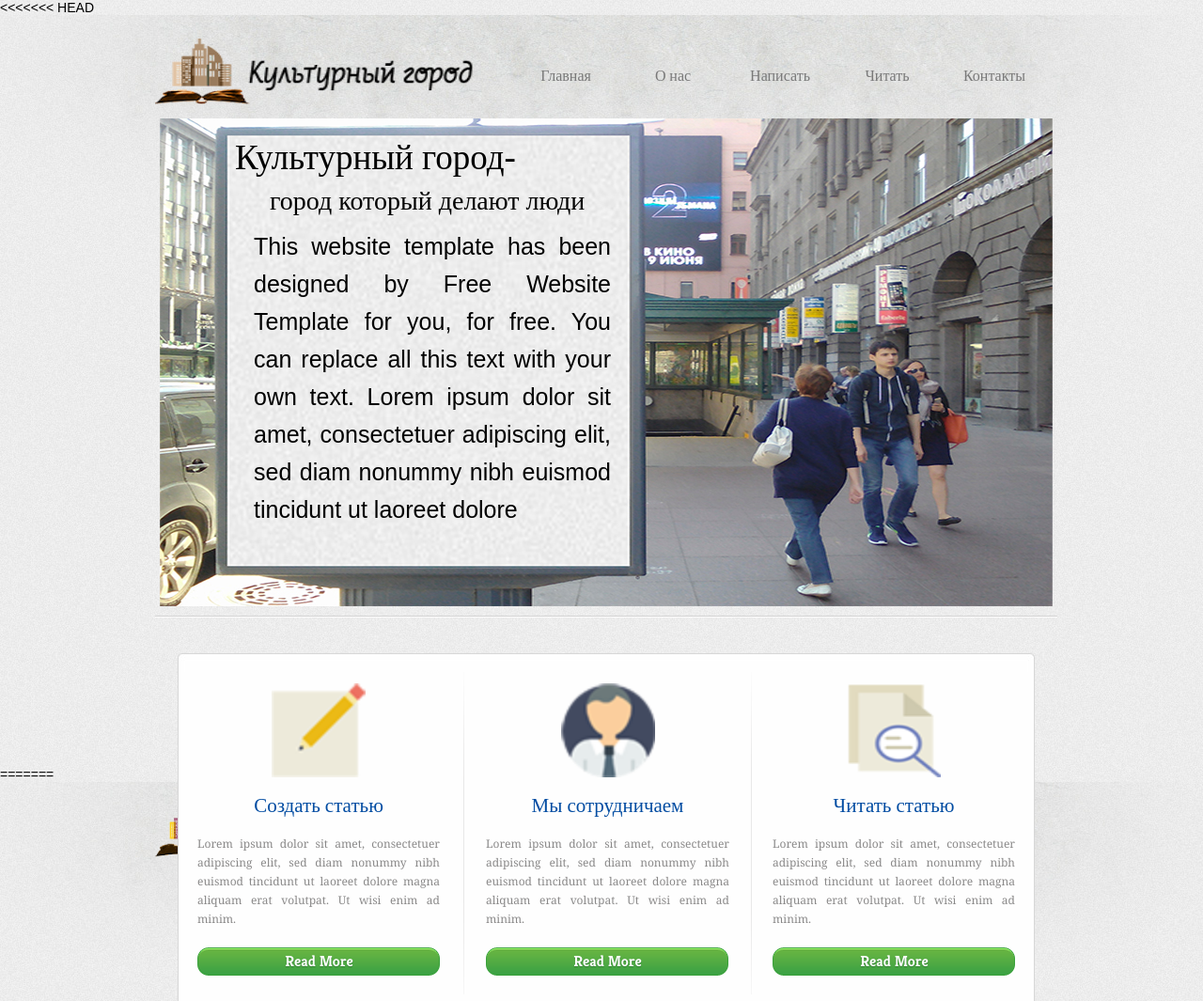
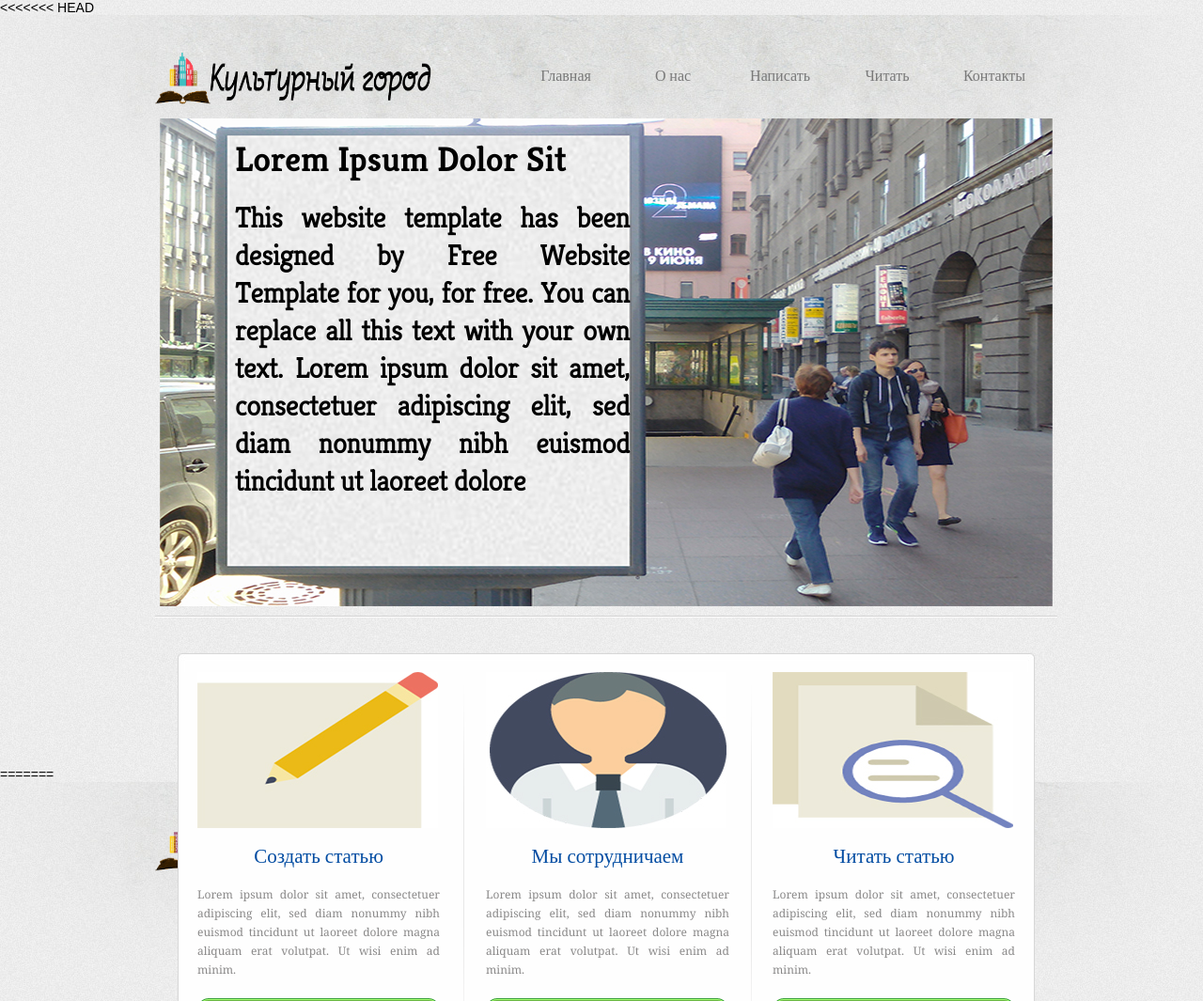
Before and after one commit to Alchick/city-city, a Flask app: page / in a window 1280 px wide. Shown: the top 1065 px of the page at 94% size. Run offline with Flask 2, Linux system fonts and the light colour scheme; some web fonts are replaced.

Commit message:
Revert "add font and change logo, icon_positions" bad index file something wrong:q This reverts commit d3e8beeea5cda5be42539ca88a3a13745e5b576c.

```diff
--- a/app/static/css/style.css
+++ b/app/static/css/style.css
@@ -26,14 +26,6 @@ body {
 	font-weight: normal;
 	font-style: normal;
 }
-@font-face {
-    font-family: 'five';
-    src: url('../fonts/five-font.ttf');
-	font-weight: normal;
-	font-style: normal;
-}
-
-
 #background {
 	background: url("../images/bg-page.jpg");
 	background-position:top center;
@@ -59,7 +51,7 @@ body {
 }
 #background #page #header a#logo img {
 	border:0;
-	margin-top:25px;
+	margin-top:40px;
 }
 /**-------------- Navigation style ---------------**/
 #background #page #header ul.navigation {
@@ -127,26 +119,27 @@ body {
 }
 #background #page #body .featured ul li h2 {
 	color:#ffffff;
-	font-family:'five';
-    font-weight:normal;
+	font-family: 'KreonBold';
+	font-weight:normal;
     margin-left:50px;
     margin:0;
 }
 #background #page #body .featured ul li h2 a {
 	color:#000000;
-    font-family: 'five';
+	font-family: 'KreonBold';
 	font-size:37px;
 	text-decoration:none;
 	font-weight:normal;
 }
 #background #page #body .featured ul li p {
 	color:#000000;
-	font-size:25px;
+	font-family: 'kreonlight';
+	font-size:30px;
 	line-height:40px;
 	text-align:justify;
-    margin:20px;
-    margin-top:10px;
-
+    margin:0;
+    margin-top:20px;
+    font-weight:bold;
 }
 #background #page #body .featured ul li p a {
 	color:#fbfbfb;
@@ -388,8 +381,6 @@ body {
 	width:430px;
 	padding:0 27px 0 0;
 }
-
-
 #background #page #body ul#about li.first h2 {
 	font-family: Georgia;
 	color:#787979;
@@ -397,8 +388,6 @@ body {
 	margin:0;
 	line-height:24px;
 }
-
-
 #background #page #body ul#about li.first h2 a {
 	font-family: Georgia;
 	color:#787979;
--- a/app/templates/index.html
+++ b/app/templates/index.html
@@ -13,7 +13,7 @@
 <body>
 	<div id="background">
 		<div id="page">
-			<div id="header"> <a href="index.html" id="logo"><img src="static/images/Culture-City_logo.png" width="350" height="70" alt="Chronokeep Website Template"></a>
+			<div id="header"> <a href="index.html" id="logo"><img src="static/images/logo-Culture_City.png" width="295" height="55" alt="Chronokeep Website Template"></a>
 				<ul class="navigation">
 					<li>
 						<a class="activeв" href="index.html">Главная</a>
@@ -37,7 +37,7 @@
 				<div class="featured">
 					<ul>
 						<li>
-							<h2><a href="index.html">Культурный город- <br>&emsp;<span style='font-size:28px;'>город который делают люди</span></a></h2>
+							<h2><a href="index.html">Lorem Ipsum Dolor Sit</a></h2>
 							<p>
 								This website template has been designed by Free Website Template<a href="http://www.freewebsitetemplates.com"></a> for you, for free. You can replace all this text with your own text. Lorem ipsum dolor sit amet, consectetuer adipiscing elit, sed diam nonummy nibh euismod tincidunt ut laoreet dolore
 							</p>
@@ -50,8 +50,7 @@
 						<div class="body">
 							<ul class="article">
 								<li class="first">
-									<a href="index.html">
-                                    <p style="text-align:center;"><img src="static/images/create.png" width="100" height="100" alt="Chronokeep Website Template"></p></a>
+									<a href="index.html"><img src="static/images/create.jpg" width="256" height="166" alt="Chronokeep Website Template"></a>
 									<h2><a href="index.html">Создать статью</a></h2>
 									<p>
 										Lorem ipsum dolor sit amet, consectetuer adipiscing elit, sed diam nonummy nibh euismod tincidunt ut laoreet dolore magna aliquam erat volutpat. Ut wisi enim ad minim.
@@ -59,8 +58,7 @@
 									<a href="index.html" class="readmore">Read More</a>
 								</li>
 								<li>
-									<a href="index.html">
-                                    <p style="text-align:center;"><img src="static/images/partner.png" width="100" height="100" alt="Chronokeep Website Template"></a>
+									<a href="index.html"><img src="static/images/partner.jpg" width="256" height="166" alt="Chronokeep Website Template"></a>
 									<h2><a href="index.html">Мы сотрудничаем</a></h2>
 									<p>
 										Lorem ipsum dolor sit amet, consectetuer adipiscing elit, sed diam nonummy nibh euismod tincidunt ut laoreet dolore magna aliquam erat volutpat. Ut wisi enim ad minim.
@@ -68,8 +66,7 @@
 									<a href="index.html" class="readmore">Read More</a>
 								</li>
 								<li class="last">
-									<a href="index.html">
-                                    <p style="text-align:center;"><img src="static/images/read.png" width="100" height="100" alt="Chronokeep Website Template"></a>
+									<a href="index.html"><img src="static/images/read.jpg" width="256" height="166" alt="Chronokeep Website Template"></a>
 									<h2><a href="index.html">Читать статью</a></h2>
 									<p>
 										Lorem ipsum dolor sit amet, consectetuer adipiscing elit, sed diam nonummy nibh euismod tincidunt ut laoreet dolore magna aliquam erat volutpat. Ut wisi enim ad minim.
```
